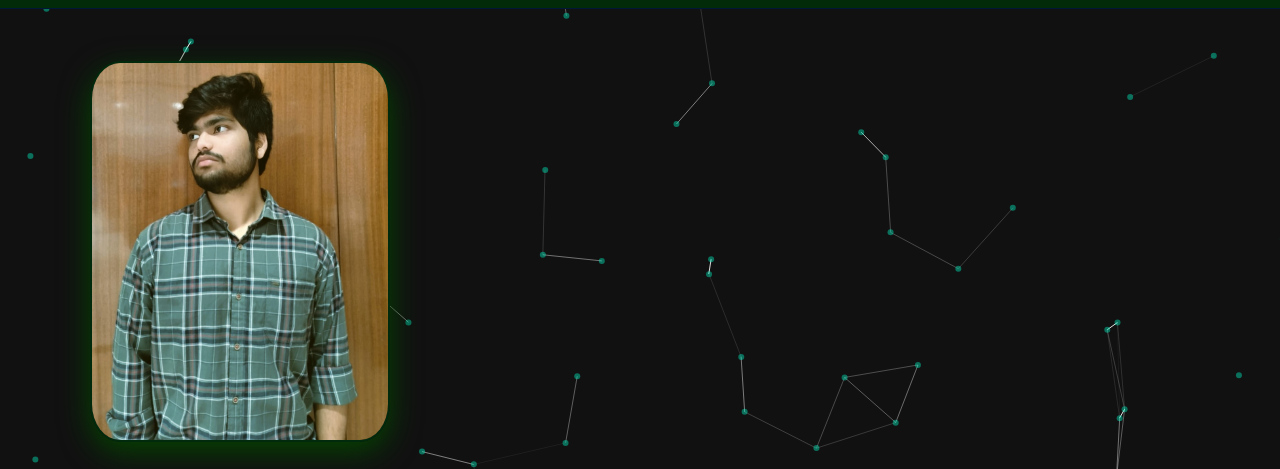
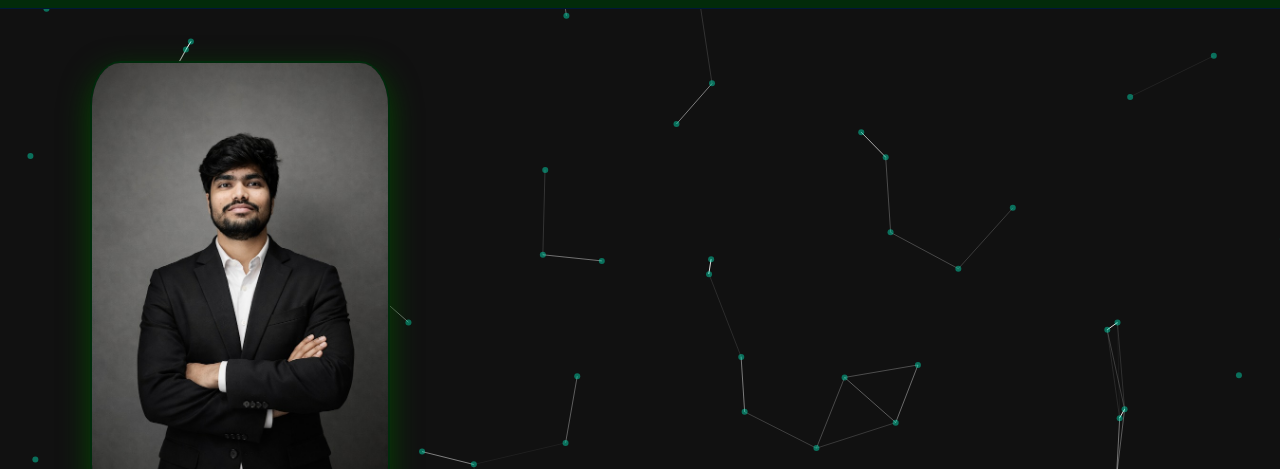
Before and after one commit to Uppara-Veeranjaneyulu/my_portfolio, a plain HTML site: page index.html in a window 1280 px wide. Shown: the part 67-536 px from the top of the page. Drawn offline with nearby package versions, Linux system fonts and the light colour scheme.

Commit message:
updated profile photo

```diff
--- a/index.html
+++ b/index.html
@@ -48,7 +48,7 @@
 
     <section id="about">
         <div class="profile-container">
-            <img src="profile2.jpg" alt="Uppara Veeranjaneyulu" class="profile-img">
+            <img src="Profile-1.jpeg" alt="Uppara Veeranjaneyulu" class="profile-img">
         </div>
 
         <h1>Hi, I'm Uppara Veeranjaneyulu</h1>
```
Also changed, not shown: Profile-1.jpeg (added), profile.jpeg (deleted), profile2.jpg (deleted).
